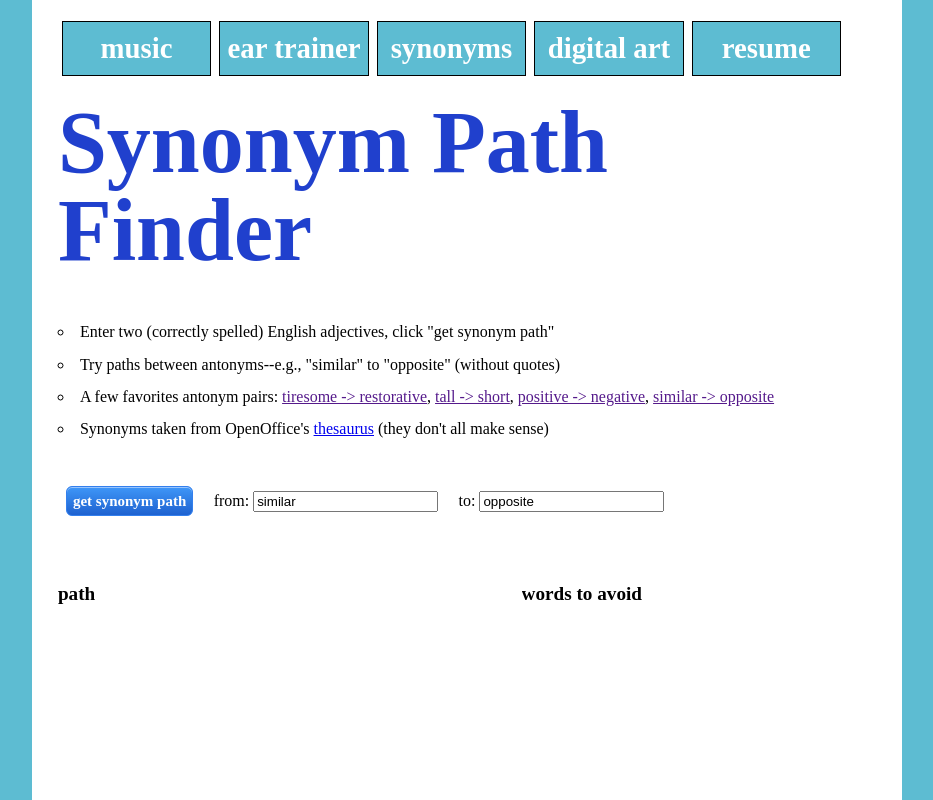
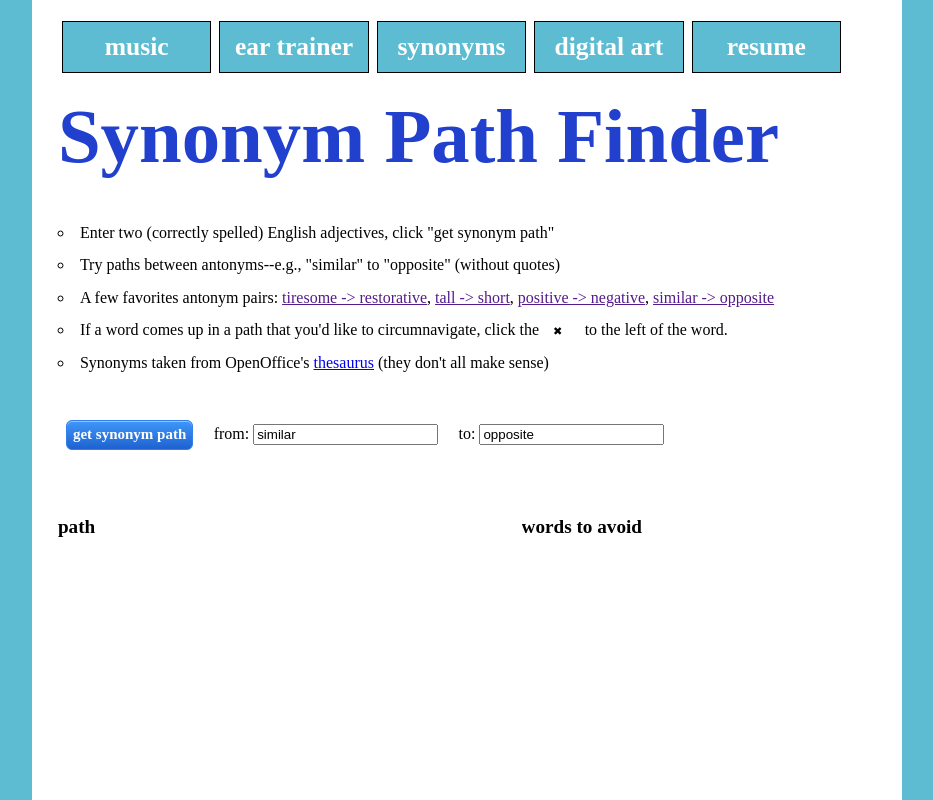
Before and after one commit to ntowbinj/flasksite, a Flask app: page /synonymgraph in a window 1280 px wide. Shown: the whole page, without its empty margins (173-1106 px from the left). Run offline with Flask 2, Linux system fonts and the light colour scheme.

Commit message:
switched font-size to vw units

```diff
--- a/FlaskApp/static/css/style.css
+++ b/FlaskApp/static/css/style.css
@@ -13,12 +13,13 @@ nav li:hover{
     background-color: #2040CD;
 }
 nav a{
+    white-space: nowrap;
     display: block;
     padding: 8% 0;
     text-decoration: none;
     color: white;
     font-weight: bold;
-    font-size: 180%;
+    font-size: 2vw;
 }
 html {
     overflow: -moz-scrollbars-vertical;
@@ -122,7 +123,7 @@ a.stayBlue, a.stayBlue:visited
 }
 h1.title {
     font-weight: bold;
-    font-size:550%;
+    font-size:6vw;
     margin-bottom:6%;
     color: #2040CD;
 }
--- a/FlaskApp/templates/syn.html
+++ b/FlaskApp/templates/syn.html
@@ -10,6 +10,7 @@
         <li>Enter two (correctly spelled) English adjectives, click "get synonym path"</li>
         <li>Try paths between antonyms--e.g., "similar" to "opposite" (without quotes)</li>
         <li>A few favorites antonym pairs: <a class="example" href="">tiresome -> restorative</a>, <a class="example" href="">tall -> short</a>, <a class="example" href="">positive -> negative</a>, <a class="example" href="">similar -> opposite</a></li>
+        <li>If a word comes up in a path that you'd like to circumnavigate, click the <span class="addx">&#10006;</span> to the left of the word.</li>
         <li>Synonyms taken from OpenOffice's <a href="https://www.openoffice.org/lingucomponent/thesaurus.html">thesaurus</a> (they don't all make sense)</li>
     </ul>
 
```
